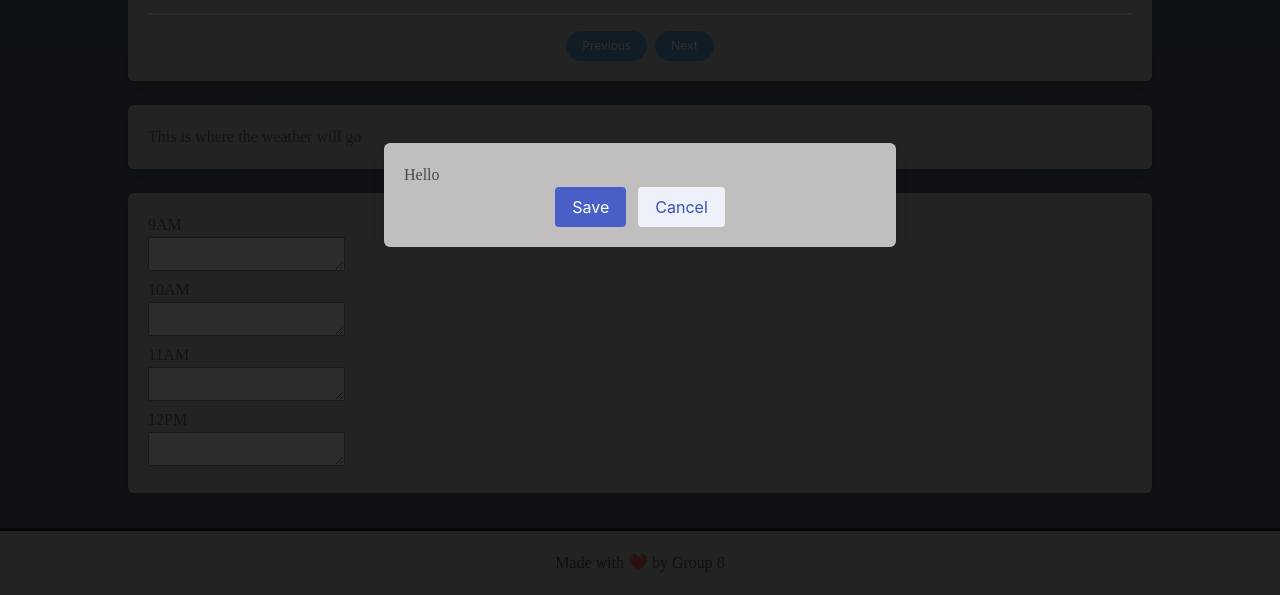
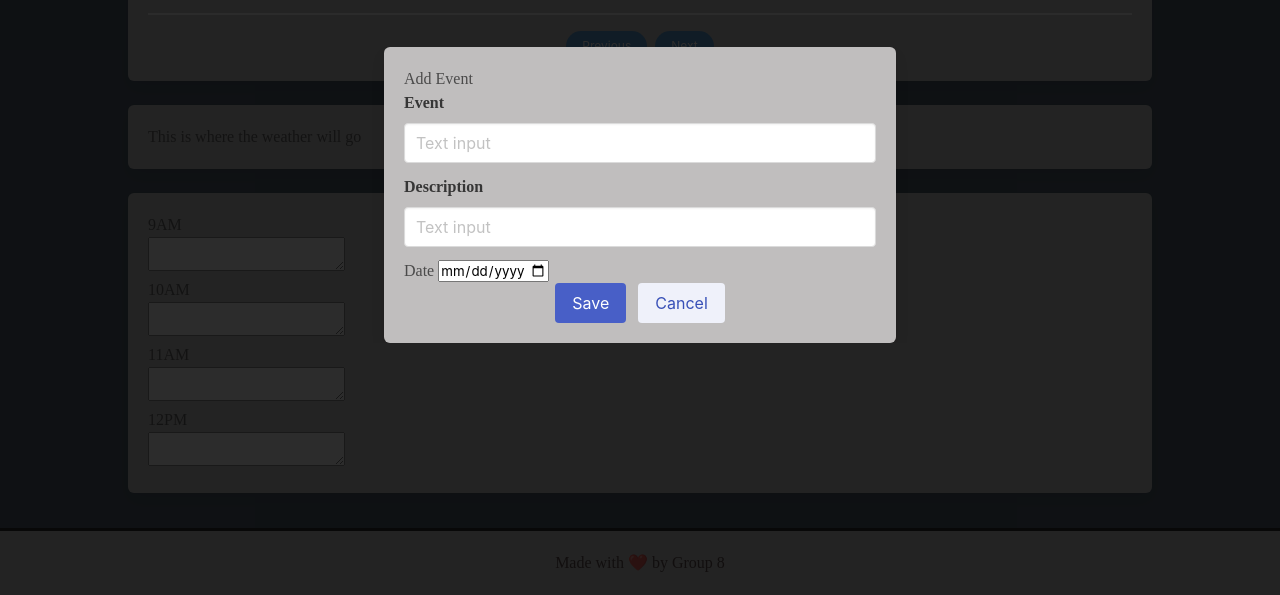
Before and after one commit to CarleeMarie/Today, a plain HTML site: page index.html in a window 1280 px wide. Both pictures are taken after a click on the link "Add event". Shown: the part 205-800 px from the top of the page. Drawn offline with nearby package versions, Linux system fonts and the light colour scheme; no server answers.

Commit message:
stopping for the night - worked on adding event modal to index.html

```diff
--- a/index.html
+++ b/index.html
@@ -140,7 +140,28 @@
       <div class="modal-background"></div>
       <div class="modal-content">
         <div class="box">
-          <h2>Hello</h2>
+          <h2>Add Event</h2>
+          <div class="field">
+            <label class="label">Event</label>
+            <div class="control">
+              <input class="input" type="text" placeholder="Text input">
+            </div>
+          </div>
+
+          <div class="field">
+            <label class="label">Description</label>
+            <div class="control">
+              <input class="input" type="text" placeholder="Text input">
+            </div>
+          </div>
+
+          <label for="event-date">Date</label>
+          <input type="date" id="start" name="trip-start"
+                 value="todays-date"
+                 min="2022-12-01" max="2023-12-01">
+
+
+
           <!--Events submit and cancel buttons-->
           <div class="field is-grouped is-grouped-centered">
             <div class="control">
```
Also changed, not shown: javascript/eventModal.js (line endings or trailing spaces).
